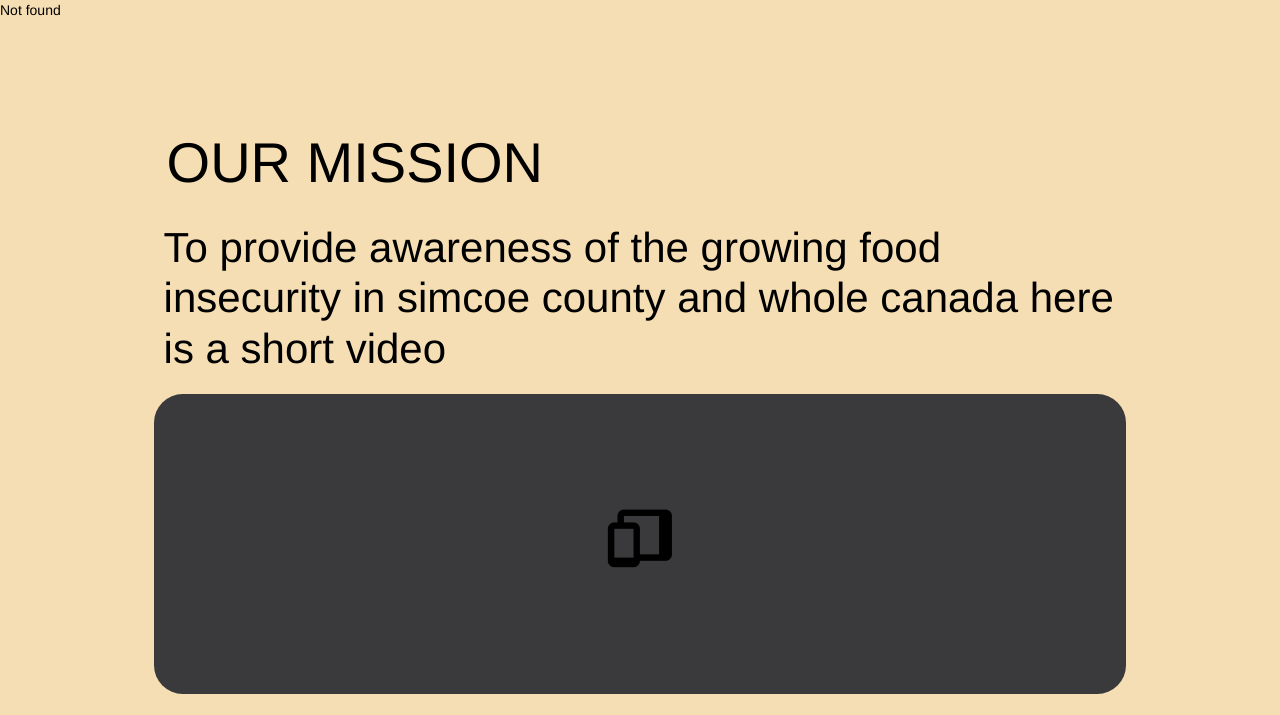
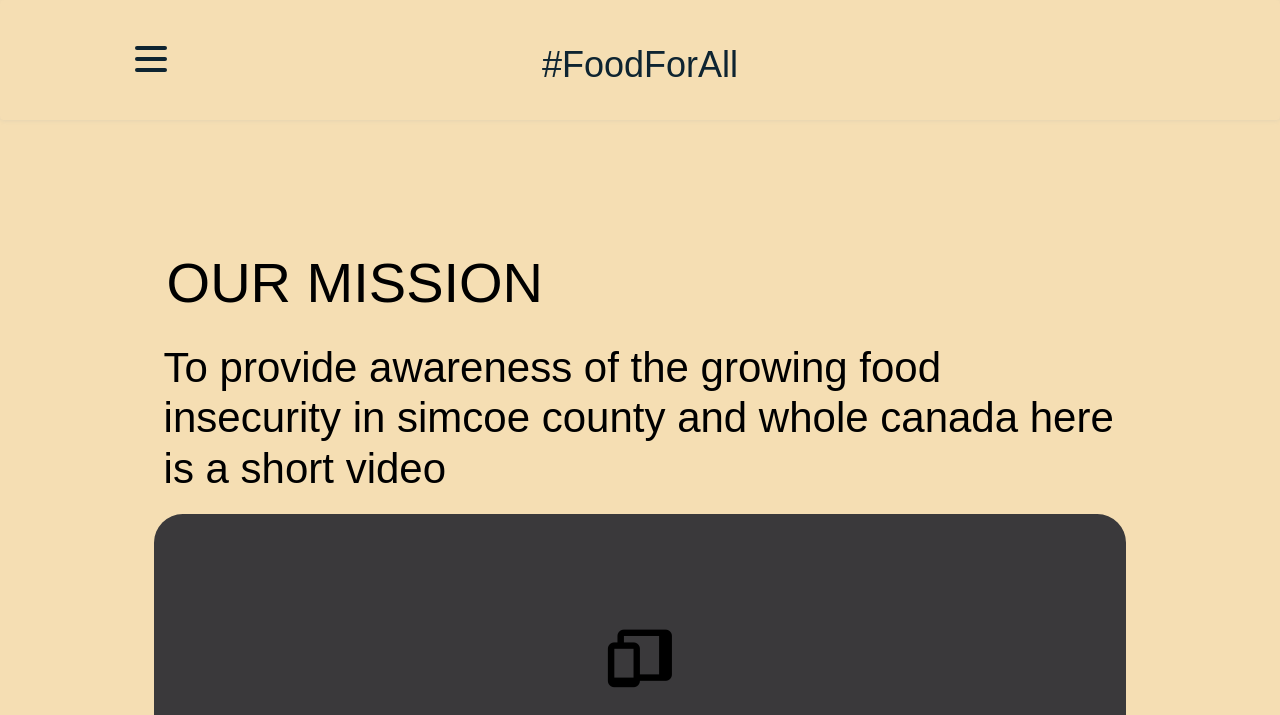
Before and after one commit to siwonhan-coding/SUP, a plain HTML site: page About Page/index.html in a window 1280 px wide. Shown: the top 715 px of the page. Drawn offline with nearby package versions, Linux system fonts and the light colour scheme; the site is published under a folder, as on GitHub Pages, so addresses that start at the root find nothing.

Commit message:
changes in both

```diff
--- a/About Page/index.html
+++ b/About Page/index.html
@@ -5,7 +5,7 @@
     <meta name="viewport" content="width=device-width, initial-scale=1.0" />
     <title>About Page</title>
     <link rel="stylesheet" href="style.css" />
-    <link rel="stylesheet" href="/navbar/navbar.css">
+    <link rel="stylesheet" href="../navbar/navbar.css">
     <link
       rel="stylesheet"
       href="https://cdnjs.cloudflare.com/ajax/libs/font-awesome/6.0.0-beta3/css/all.min.css"
@@ -18,7 +18,7 @@
 <div id="navbar-placeholder"></div>
     <script>
       // Fetch and insert the navbar content
-      fetch("/navbar/navbar.html")
+      fetch("../navbar/navbar.html")
         .then((response) => response.text())
         .then((data) => {
           document.getElementById("navbar-placeholder").innerHTML = data;
@@ -120,6 +120,6 @@
   });
 </script>
     <script src="script.js"></script>
-    <script src="/navbar/navbar.js"></script>
+    <script src="../navbar/navbar.js"></script>
 </body>
 </html>
```
Also changed, not shown: Contact Us/index.html (+2 -2 lines).
